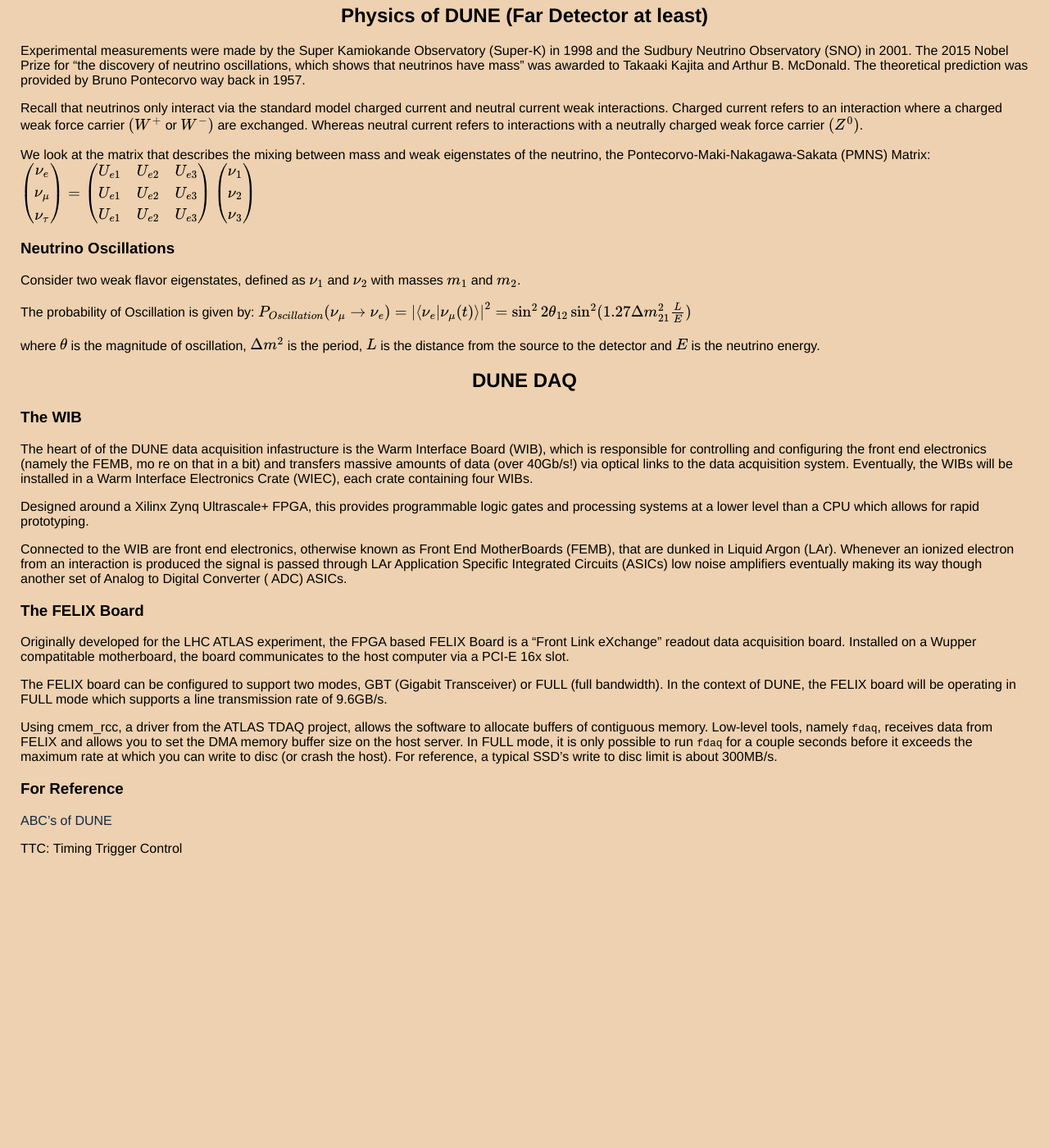
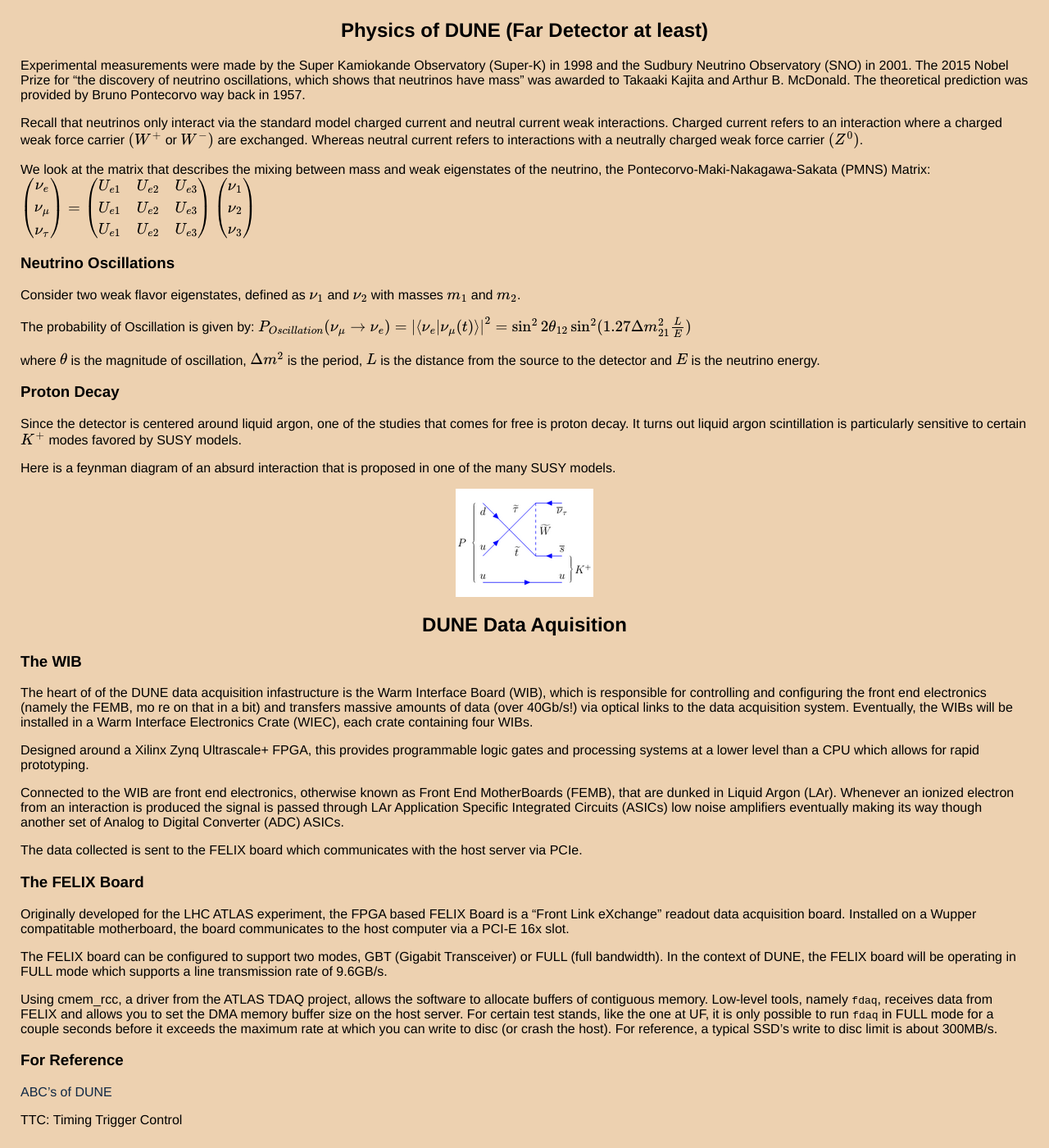
Before and after one commit to thaihangchung7/thaihangchung7.github.io, a Jekyll site: the page built from _notes/DUNE.md, in a window 1280 px wide and 1400 px high, scrolled down 572 px. Shown: the whole window at 82% size. Built offline with Jekyll 4.4.1, drawn with Linux system fonts in a browser that asks for light colours; formulas are drawn with MathJax 3; before the commit the page ends 1641 px from its top, so only the background shows below that; some of the changed text lies outside the part shown.

Commit message:
Updated sentences and added proton decay diagram

````diff
--- a/_notes/DUNE.md
+++ b/_notes/DUNE.md
@@ -21,9 +21,9 @@
 
 The experiment begins at PIP-II, Fermilab's linear accelerator. A mega-watt (up to 1.2 MW) class proton beam is produced, moving the protons through a series of boosters at 8 GeV where they reach the main injector at 120 GeV, eventually accelerated close to c.
 
-The main injector ring smashes the protons into a fixed 1.5m target, producing Pions and Kaons. Focusing horns along the injector can be switched to focus Pions and Kaons of the opposite charge to produce a beam of antineutrinos.
+The main injector ring smashes the protons into a fixed 1.5m target, producing Pions and Kaons. Focusing horns along the injector can be switched to focus the opposite charge of said particles to produce a beam of antineutrinos, thereby allowing physicists to study both modes.
 
-Thereby producing a high intensity beam of neutrinos and anti neutrinos of the muon flavor
+Over at SURF, four kilotons of liquid argon fudicialfiducial  tanks chilled to about 300 degrees below 0F listens for particle interactions, 1.5km (a little less then 5,000 ft) below the surface.
 
 ## Physics of DUNE (Far Detector at least)
 Experimental measurements were made by the Super Kamiokande Observatory (Super-K) in 1998 and the Sudbury Neutrino Observatory (SNO) in 2001. The 2015 Nobel Prize for "the discovery of neutrino oscillations, which shows that neutrinos have mass" was awarded to Takaaki Kajita and Arthur B. McDonald. The theoretical prediction was provided by Bruno Pontecorvo way back in 1957.
@@ -55,21 +55,30 @@
 
 where $$\theta$$ is the magnitude of oscillation, $$\Delta m^{2}$$ is the period, $$L$$ is the distance from the source to the detector and $$E$$ is the neutrino energy.
 
-## DUNE DAQ
+### Proton Decay
+Since the detector is centered around liquid argon, one of the studies that comes for free is proton decay. It turns out liquid argon scintillation is particularly sensitive to certain $$K^+$$ modes favored by SUSY models.
+
+Here is a feynman diagram of an absurd interaction that is proposed in one of the many SUSY models.
+
+<img src="/assets/ProtonDecay.png" class="center">
+
+## DUNE Data Aquisition
 
 ### The WIB
 The heart of of the DUNE data acquisition infastructure is the Warm Interface Board (WIB), which is responsible for controlling and configuring the front end electronics (namely the FEMB, mo re on that in a bit) and transfers massive amounts of data (over 40Gb/s!) via optical links to the data acquisition system. Eventually, the WIBs will be installed in a Warm Interface Electronics Crate (WIEC), each crate containing four WIBs.
 
 Designed around a Xilinx Zynq Ultrascale+ FPGA, this provides programmable logic gates and processing systems at a lower level than a CPU which allows for rapid prototyping.
 
-Connected to the WIB are front end electronics, otherwise known as Front End MotherBoards (FEMB), that are dunked in Liquid Argon (LAr). Whenever an ionized electron from an interaction is produced the signal is passed through LAr Application Specific Integrated Circuits (ASICs) low noise amplifiers eventually making its way though another set of Analog to Digital Converter ( ADC) ASICs.
+Connected to the WIB are front end electronics, otherwise known as Front End MotherBoards (FEMB), that are dunked in Liquid Argon (LAr). Whenever an ionized electron from an interaction is produced the signal is passed through LAr Application Specific Integrated Circuits (ASICs) low noise amplifiers eventually making its way though another set of Analog to Digital Converter (ADC) ASICs.
+
+The data collected is sent to the FELIX board which communicates with the host server via PCIe.
 
 ### The FELIX Board
 Originally developed for the LHC ATLAS experiment, the FPGA based FELIX Board is a "Front Link eXchange" readout data acquisition board. Installed on a Wupper compatitable motherboard, the board communicates to the host computer via a PCI-E 16x slot.
 
 The FELIX board can be configured to support two modes, GBT (Gigabit Transceiver) or FULL (full bandwidth). In the context of DUNE, the FELIX board will be operating in FULL mode which supports a line transmission rate of 9.6GB/s.
 
-Using cmem_rcc, a driver from the ATLAS TDAQ project, allows the software to allocate buffers of contiguous memory. Low-level tools, namely ```fdaq```, receives data from FELIX and allows you to set the DMA memory buffer size on the host server. In FULL mode, it is only possible to run ```fdaq``` for a couple seconds before it exceeds the maximum rate at which you can write to disc (or crash the host). For reference, a typical SSD's write to disc limit is about 300MB/s.
+Using cmem_rcc, a driver from the ATLAS TDAQ project, allows the software to allocate buffers of contiguous memory. Low-level tools, namely ```fdaq```, receives data from FELIX and allows you to set the DMA memory buffer size on the host server. For certain test stands, like the one at UF, it is only possible to run ```fdaq``` in FULL mode for a couple seconds before it exceeds the maximum rate at which you can write to disc (or crash the host). For reference, a typical SSD's write to disc limit is about 300MB/s.
 
 
 ### For Reference
````
Also changed, not shown: assets/ProtonDecay.png (added).
